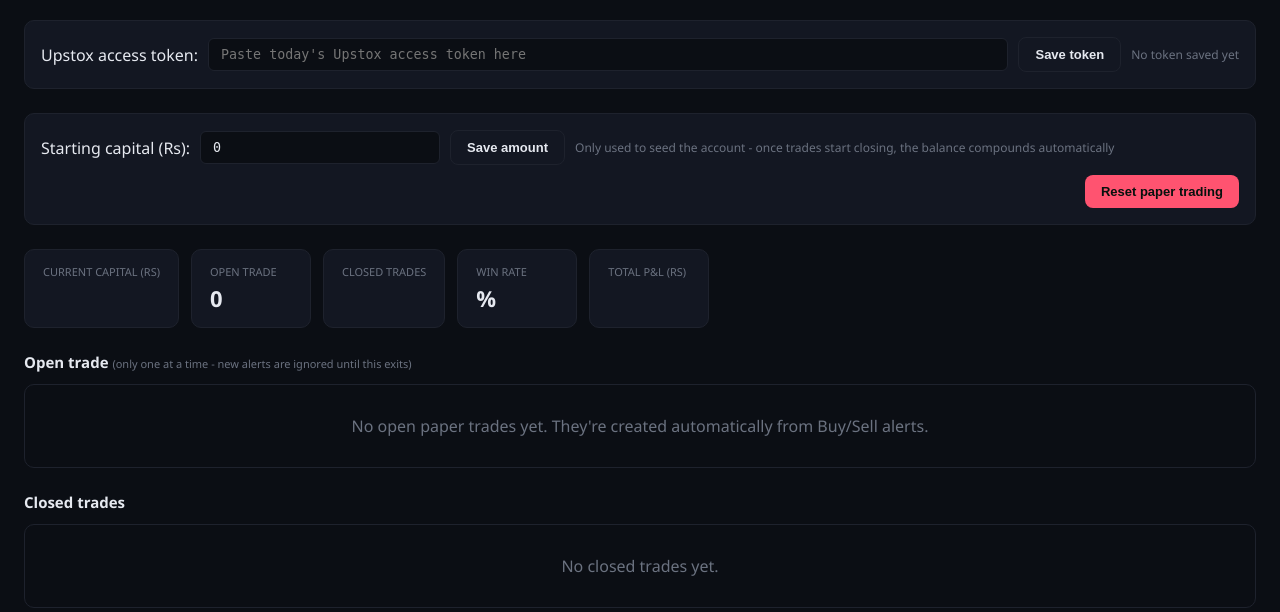
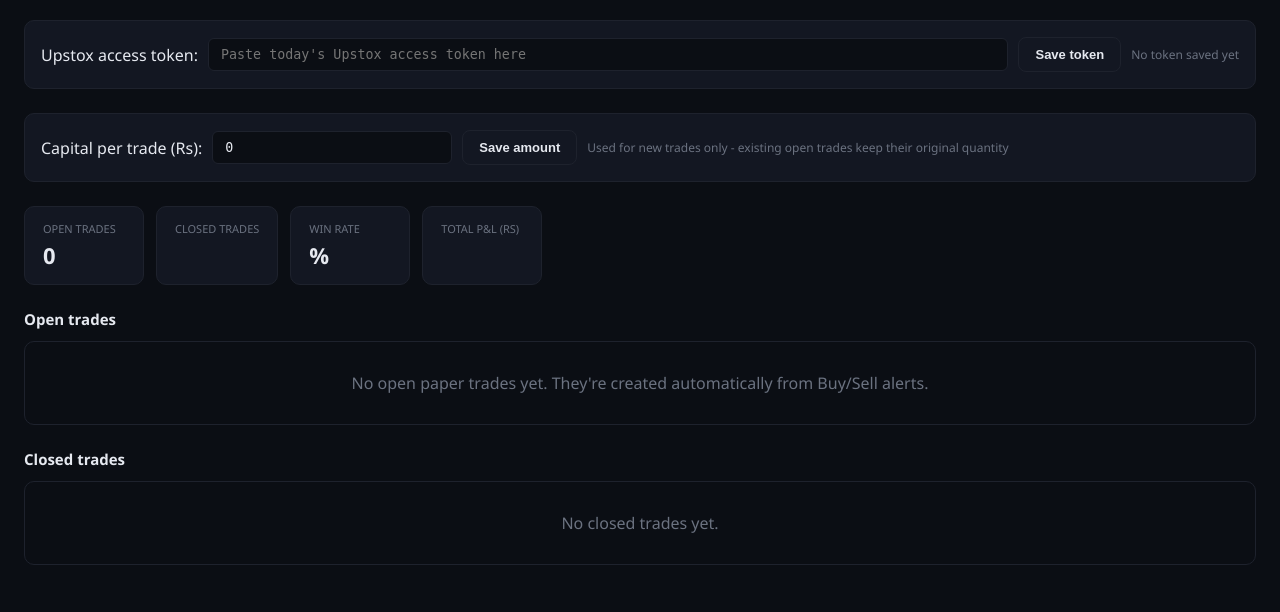
Before and after one commit to rajaram997267-ops/Rajaram-Trading-Terminal-RTT-v0.0, a Flask app: template templates/paper_trading.html in a window 1280 px wide. Shown: the part 79-691 px from the top of the page. Run offline with Flask 3, Linux system fonts and the light colour scheme; the template is opened without the code that fills it, so the values that code supplies are empty; parts of the project's set-up code (start-up, migrations or seed data) failed here and were passed over; some libraries are stand-ins or nearby versions.

Commit message:
Add files via upload

```diff
--- a/templates/paper_trading.html
+++ b/templates/paper_trading.html
@@ -160,20 +160,15 @@
   </div>
 
   <div class="settings-box">
-    <span>Starting capital (Rs):</span>
+    <span>Capital per trade (Rs):</span>
     <input type="text" id="capitalInput" style="max-width: 160px; flex: none;" value="{{ capital|int }}">
     <button class="secondary" onclick="saveCapital()">Save amount</button>
-    <span class="token-status" id="capitalStatus">Only used to seed the account - once trades start closing, the balance compounds automatically</span>
-    <button style="background: var(--red); margin-left: auto;" onclick="resetPaperTrading()">Reset paper trading</button>
+    <span class="token-status" id="capitalStatus">Used for new trades only - existing open trades keep their original quantity</span>
   </div>
 
   <div class="stats">
     <div class="stat-card">
-      <div class="label">Current capital (Rs)</div>
-      <div class="value {% if current_capital > capital %}pos{% elif current_capital < capital %}neg{% endif %}" id="statCurrentCapital">{{ current_capital }}</div>
-    </div>
-    <div class="stat-card">
-      <div class="label">Open trade</div>
+      <div class="label">Open trades</div>
       <div class="value" id="statOpen">{{ open_trades|length }}</div>
     </div>
     <div class="stat-card">
@@ -190,13 +185,13 @@
     </div>
   </div>
 
-  <h3 class="section-title">Open trade <span style="font-size:11px; color: var(--muted); font-weight: normal;">(only one at a time - new alerts are ignored until this exits)</span></h3>
+  <h3 class="section-title">Open trades</h3>
   <div id="openTradesContainer">
     {% if open_trades %}
     <table>
       <tr>
         <th>Symbol</th><th>Direction</th><th>Qty</th><th>Entry price</th><th>Entry time</th>
-        <th>Last checked price</th><th>Unrealized P&amp;L (Rs)</th><th>P&amp;L %</th><th>Last checked</th><th>Note</th><th></th>
+        <th>Last checked price</th><th>Last checked</th><th>Note</th>
       </tr>
       {% for t in open_trades %}
       <tr>
@@ -206,11 +201,8 @@
         <td>{{ t.entry_price }}</td>
         <td>{{ t.entry_time[:19] }}</td>
         <td>{{ t.last_checked_price or "-" }}</td>
-        <td class="{% if t.unrealized_pnl and t.unrealized_pnl > 0 %}pnl-pos{% elif t.unrealized_pnl and t.unrealized_pnl < 0 %}pnl-neg{% endif %}">{{ t.unrealized_pnl if t.unrealized_pnl is not none else "-" }}</td>
-        <td class="{% if t.unrealized_pnl_pct and t.unrealized_pnl_pct > 0 %}pnl-pos{% elif t.unrealized_pnl_pct and t.unrealized_pnl_pct < 0 %}pnl-neg{% endif %}">{{ t.unrealized_pnl_pct if t.unrealized_pnl_pct is not none else "-" }}{% if t.unrealized_pnl_pct is not none %}%{% endif %}</td>
         <td>{{ (t.last_checked_time or "")[:19] }}</td>
         <td class="error-note">{{ t.last_error or "" }}</td>
-        <td><button class="secondary" style="padding: 5px 10px; font-size: 11px;" onclick="manualExit({{ t.id }})">Exit Now</button></td>
       </tr>
       {% endfor %}
     </table>
@@ -225,7 +217,7 @@
     <table>
       <tr>
         <th>Symbol</th><th>Direction</th><th>Qty</th><th>Entry</th><th>Exit</th>
-        <th>P&amp;L (Rs)</th><th>P&amp;L %</th><th>Exit reason</th><th>Exit time</th>
+        <th>P&amp;L (Rs)</th><th>Exit reason</th><th>Exit time</th>
       </tr>
       {% for t in closed_trades %}
       <tr>
@@ -235,7 +227,6 @@
         <td>{{ t.entry_price }}</td>
         <td>{{ t.exit_price }}</td>
         <td class="{% if t.pnl and t.pnl > 0 %}pnl-pos{% elif t.pnl and t.pnl < 0 %}pnl-neg{% endif %}">{{ t.pnl }}</td>
-        <td class="{% if t.pnl_pct and t.pnl_pct > 0 %}pnl-pos{% elif t.pnl_pct and t.pnl_pct < 0 %}pnl-neg{% endif %}">{{ t.pnl_pct if t.pnl_pct is not none else "-" }}{% if t.pnl_pct is not none %}%{% endif %}</td>
         <td>{{ t.exit_reason }}</td>
         <td>{{ (t.exit_time or "")[:19] }}</td>
       </tr>
@@ -279,21 +270,9 @@
         body: JSON.stringify({ capital: amount }),
       });
       if (res.ok) {
-        statusEl.textContent = `Saved - Rs ${amount} starting capital`;
+        statusEl.textContent = `Saved - new trades will use Rs ${amount} of capital`;
       } else {
         statusEl.textContent = "Failed to save amount";
-      }
-    }
-
-    async function resetPaperTrading() {
-      if (!confirm("This deletes ALL paper trades (open and closed) and restarts from your starting capital. Continue?")) {
-        return;
-      }
-      const res = await fetch("/api/paper-trading/reset", { method: "POST" });
-      if (res.ok) {
-        location.reload();
-      } else {
-        alert("Reset failed - see console");
       }
     }
 
@@ -316,22 +295,6 @@
       }
     }
 
-    async function manualExit(tradeId) {
-      if (!confirm("Exit this trade now at the last known price?")) return;
-      try {
-        const res = await fetch(`/api/paper-trading/manual-exit/${tradeId}`, { method: "POST" });
-        const result = await res.json();
-        if (!res.ok) {
-          alert(result.message || "Manual exit failed");
-          return;
-        }
-        await refreshTrades();
-      } catch (err) {
-        alert("Manual exit failed - see console");
-        console.error(err);
-      }
-    }
-
     function escapeHtml(str) {
       const div = document.createElement("div");
       div.textContent = str;
@@ -344,11 +307,7 @@
         container.innerHTML = '<div class="empty">No open paper trades yet. They\'re created automatically from Buy/Sell alerts.</div>';
         return;
       }
-      const rows = trades.map(t => {
-        const pnlClass = t.unrealized_pnl > 0 ? "pnl-pos" : (t.unrealized_pnl < 0 ? "pnl-neg" : "");
-        const pnlText = (t.unrealized_pnl === null || t.unrealized_pnl === undefined) ? "-" : t.unrealized_pnl;
-        const pctText = (t.unrealized_pnl_pct === null || t.unrealized_pnl_pct === undefined) ? "-" : t.unrealized_pnl_pct + "%";
-        return `
+      const rows = trades.map(t => `
         <tr>
           <td>${escapeHtml(t.symbol)}</td>
           <td class="direction-${t.direction.toLowerCase()}">${t.direction}</td>
@@ -356,18 +315,14 @@
           <td>${t.entry_price}</td>
           <td>${(t.entry_time || "").slice(0, 19)}</td>
           <td>${t.last_checked_price || "-"}</td>
-          <td class="${pnlClass}">${pnlText}</td>
-          <td class="${pnlClass}">${pctText}</td>
           <td>${(t.last_checked_time || "").slice(0, 19)}</td>
           <td class="error-note">${escapeHtml(t.last_error || "")}</td>
-          <td><button class="secondary" style="padding: 5px 10px; font-size: 11px;" onclick="manualExit(${t.id})">Exit Now</button></td>
         </tr>
-      `;
-      }).join("");
+      `).join("");
       container.innerHTML = `
         <table>
           <tr><th>Symbol</th><th>Direction</th><th>Qty</th><th>Entry price</th><th>Entry time</th>
-              <th>Last checked price</th><th>Unrealized P&amp;L (Rs)</th><th>P&amp;L %</th><th>Last checked</th><th>Note</th><th></th></tr>
+              <th>Last checked price</th><th>Last checked</th><th>Note</th></tr>
           ${rows}
         </table>
       `;
@@ -381,7 +336,6 @@
       }
       const rows = trades.map(t => {
         const pnlClass = t.pnl > 0 ? "pnl-pos" : (t.pnl < 0 ? "pnl-neg" : "");
-        const pctText = (t.pnl_pct === null || t.pnl_pct === undefined) ? "-" : t.pnl_pct + "%";
         return `
           <tr>
             <td>${escapeHtml(t.symbol)}</td>
@@ -390,7 +344,6 @@
             <td>${t.entry_price}</td>
             <td>${t.exit_price}</td>
             <td class="${pnlClass}">${t.pnl}</td>
-            <td class="${pnlClass}">${pctText}</td>
             <td>${escapeHtml(t.exit_reason || "")}</td>
             <td>${(t.exit_time || "").slice(0, 19)}</td>
           </tr>
@@ -399,7 +352,7 @@
       container.innerHTML = `
         <table>
           <tr><th>Symbol</th><th>Direction</th><th>Qty</th><th>Entry</th><th>Exit</th>
-              <th>P&amp;L (Rs)</th><th>P&amp;L %</th><th>Exit reason</th><th>Exit time</th></tr>
+              <th>P&amp;L (Rs)</th><th>Exit reason</th><th>Exit time</th></tr>
           ${rows}
         </table>
       `;
@@ -422,9 +375,6 @@
         pnlEl.classList.remove("pos", "neg");
         if (totalPnl > 0) pnlEl.classList.add("pos");
         if (totalPnl < 0) pnlEl.classList.add("neg");
-        if (data.current_capital !== undefined) {
-          document.getElementById("statCurrentCapital").textContent = data.current_capital;
-        }
       } catch (err) {
         console.error("Refresh failed", err);
       }
```
